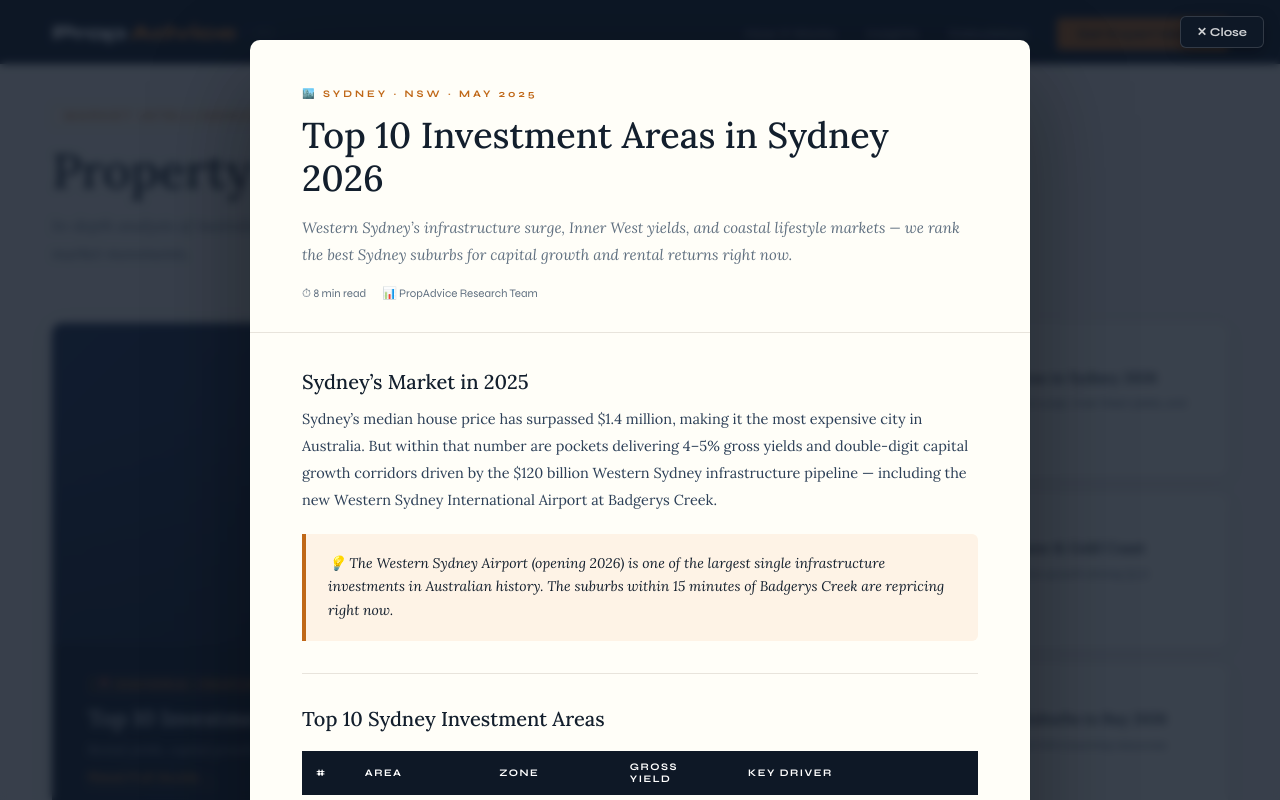
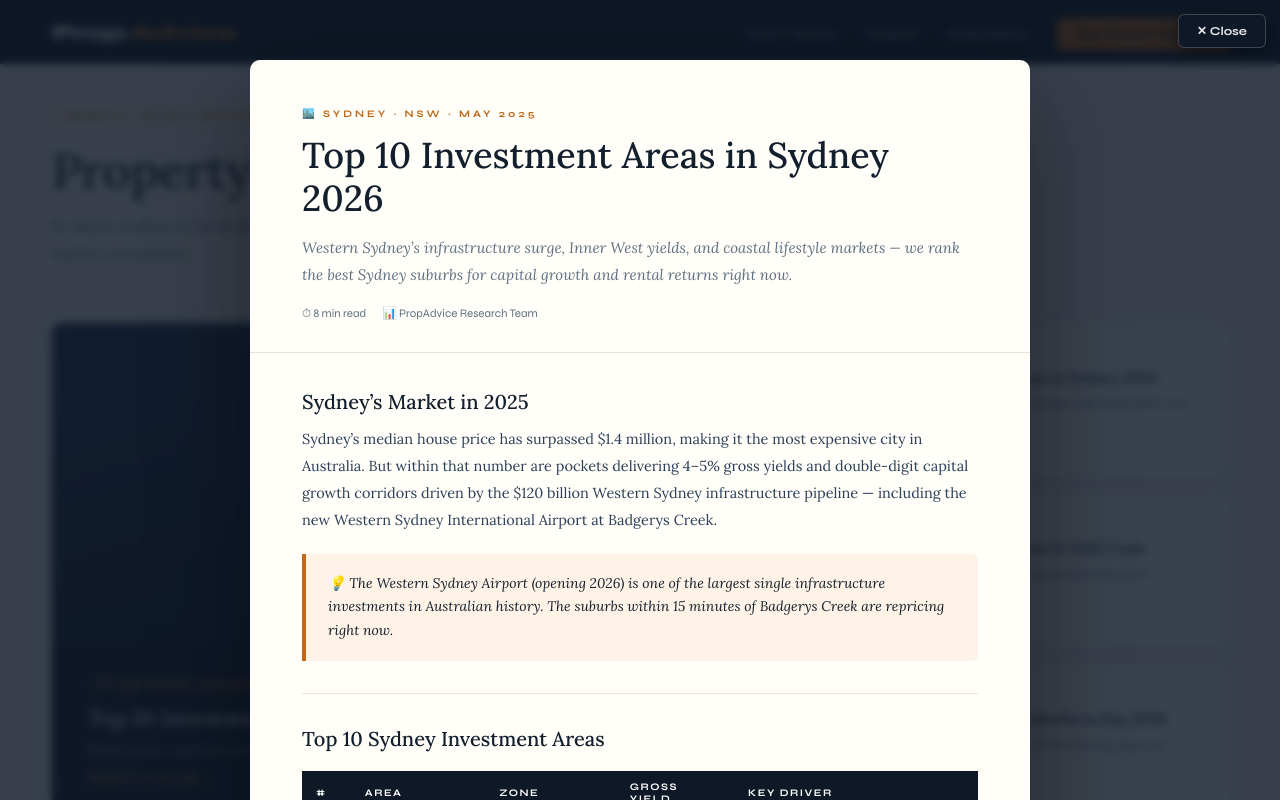
Before and after one commit to sssssarthak/propadvice, a plain HTML site: page index.html in a window 1280 px wide. Both pictures are taken after a click on the element 1035 px from the left and 2871 px from the top of the page. Shown: the part 2471-3271 px from the top of the page. Drawn offline with Linux system fonts and the light colour scheme.

Commit message:
Update index.html

```diff
--- a/index.html
+++ b/index.html
@@ -331,21 +331,21 @@ footer { background: var(--navy-deep); padding: 52px 52px 28px; }
 .art-modal {
   display: none; position: fixed; inset: 0; z-index: 1000;
   background: rgba(14,24,38,0.82); backdrop-filter: blur(4px);
-  overflow-y: auto; padding: 40px 20px;
+  overflow-y: auto; padding: 60px 20px 40px;
 }
-.art-modal.open { display: flex; align-items: flex-start; justify-content: center; }
+.art-modal.open { display: block; }
 .art-modal-inner {
-  background: var(--paper); border-radius: 10px; max-width: 780px; width: 100%;
+  background: var(--paper); border-radius: 10px; max-width: 780px; width: 100%; margin: 0 auto;
   box-shadow: 0 40px 100px rgba(0,0,0,0.4); position: relative; overflow: hidden;
   animation: modalIn .28s ease;
 }
 @keyframes modalIn { from { opacity:0; transform: translateY(24px); } to { opacity:1; transform: none; } }
 .art-close {
-  position: fixed; top: 16px; right: 16px; z-index: 1100;
-  background: var(--navy-deep); border: 1px solid rgba(255,255,255,0.15); border-radius: 6px;
-  padding: 8px 16px; font-size: 12px; font-weight: 700; color: rgba(255,255,255,0.8);
+  position: fixed; top: 14px; right: 14px; z-index: 1100;
+  background: var(--navy-deep); border: 1px solid rgba(255,255,255,0.2); border-radius: 6px;
+  padding: 9px 18px; font-size: 12px; font-weight: 700; color: rgba(255,255,255,0.9);
   cursor: pointer; font-family: 'Syne', sans-serif; transition: all .18s;
-  box-shadow: 0 4px 16px rgba(0,0,0,0.3);
+  box-shadow: 0 4px 16px rgba(0,0,0,0.4);
 }
 .art-close:hover { background: var(--amber); color: var(--navy-deep); border-color: var(--amber); }
 .art-hero { padding: 48px 52px 32px; border-bottom: 1px solid var(--chalk-dark); }
@@ -671,8 +671,8 @@ footer { background: var(--navy-deep); padding: 52px 52px 28px; }
 
 <!-- ARTICLE MODAL -->
 <div id="article-modal" class="art-modal" onclick="closeArticleModal(event)">
+  <button class="art-close" onclick="closeArticle()">✕ Close</button>
   <div class="art-modal-inner">
-    <button class="art-close" onclick="closeArticle()">✕ Close</button>
     <div id="art-body"></div>
     <div class="art-footer">
       <p>Ready to invest in one of these areas? Get matched with a local buyers agent, free.</p>
```
